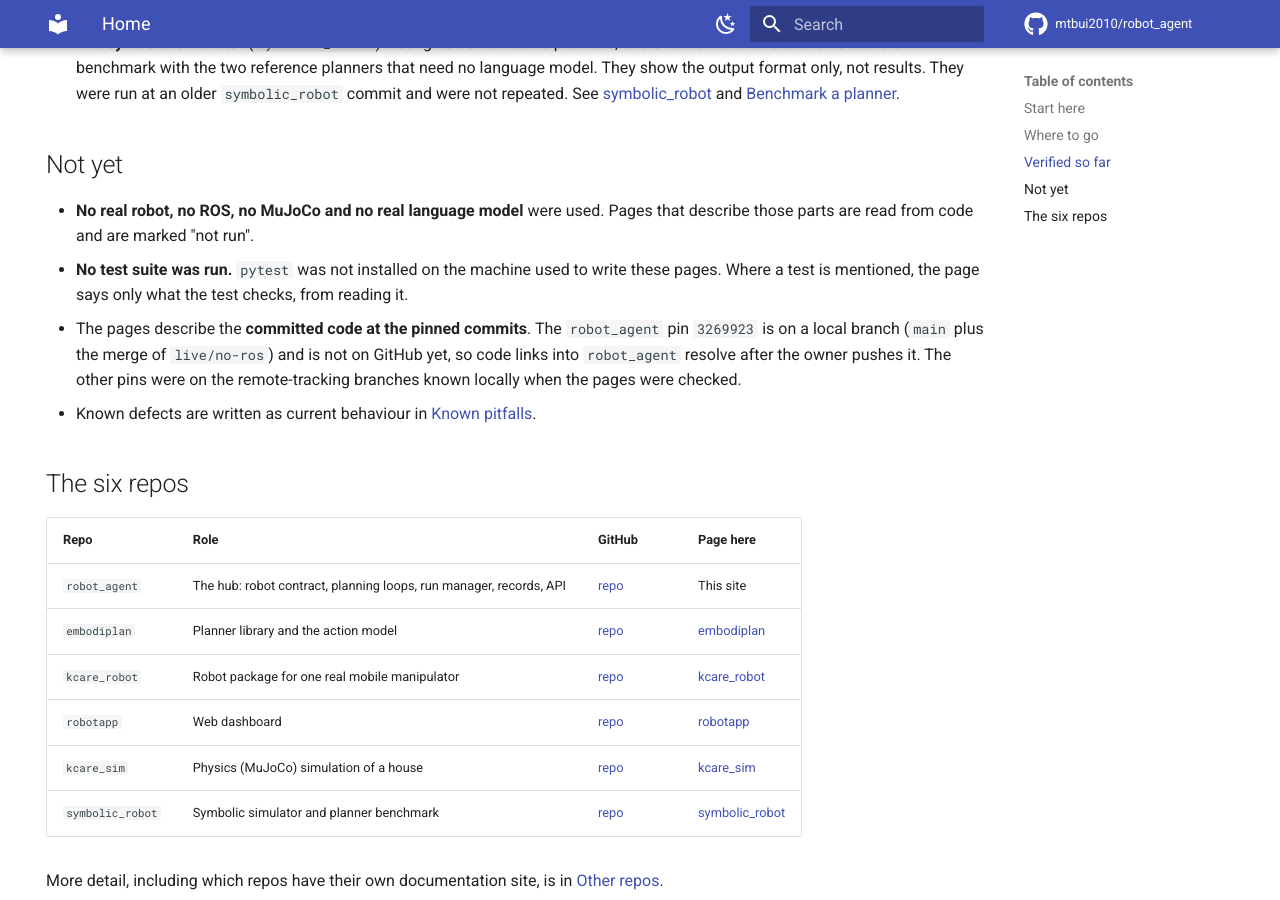
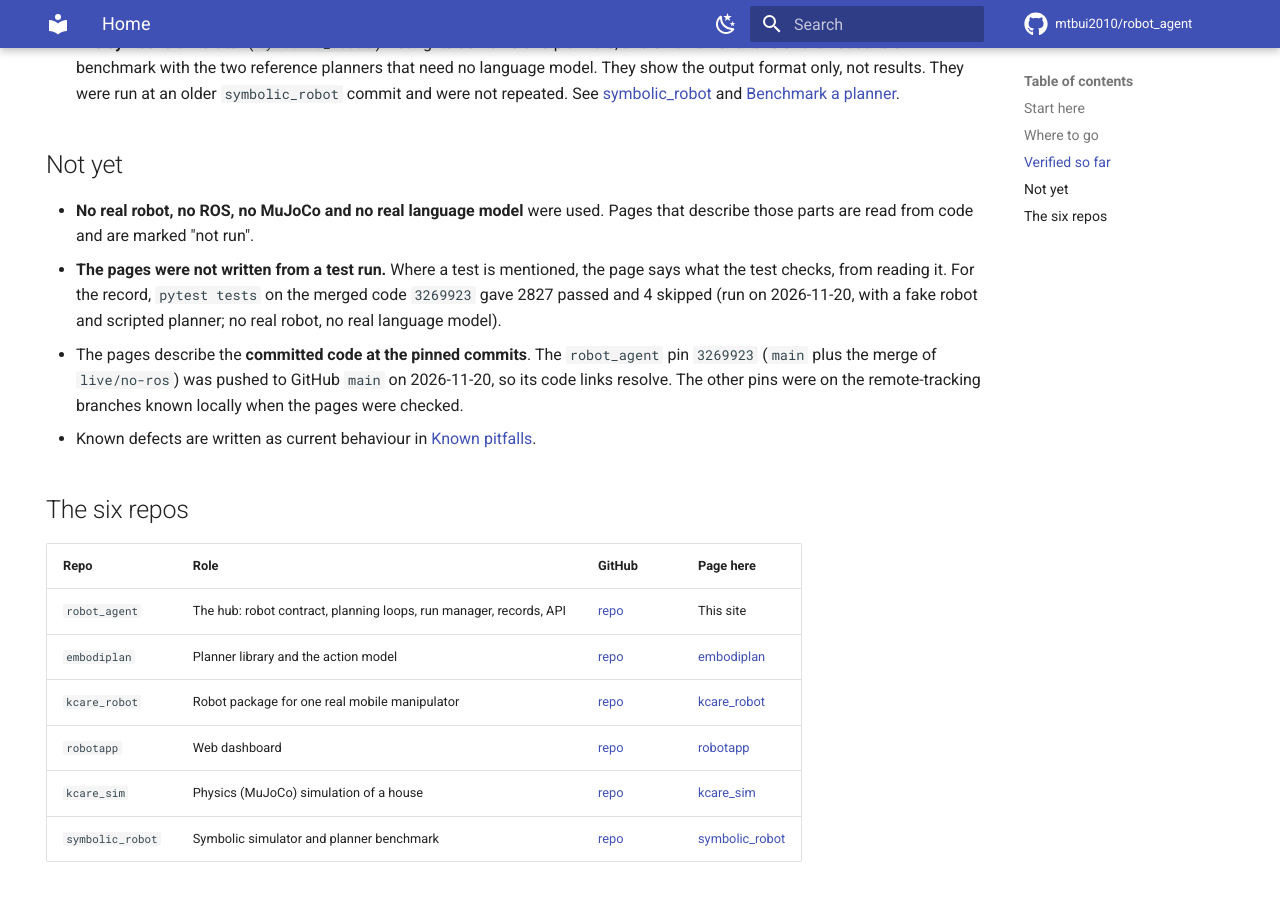
Before and after one commit to mtbui2010/robot_agent, an MkDocs documentation site: the page built from website/docs/index.md, in a window 1280 px wide and 900 px high, scrolled down 1651 px. Built offline with MkDocs 1.6.1 and Material for MkDocs 9.7.7, drawn with Linux system fonts in a browser that asks for light colours; comment, search, counter and statistics services are not loaded.

Commit message:
docs: the robot_agent pin 3269923 is on GitHub main now (the notes said it was not pushed yet); the home page states the measured test result
Co-Authored-By: Claude Sonnet 5.5 <noreply@anthropic.com>
Claude-Session: https://claude.ai/code/session_01AX9kAGSMD5w2SFyqcSgyGr

```diff
--- a/website/docs/index.md
+++ b/website/docs/index.md
@@ -50,8 +50,8 @@ What was run for these pages was offline, on the machine used to write them:
 ## Not yet
 
 - **No real robot, no ROS, no MuJoCo and no real language model** were used. Pages that describe those parts are read from code and are marked "not run".
-- **No test suite was run.** `pytest` was not installed on the machine used to write these pages. Where a test is mentioned, the page says only what the test checks, from reading it.
-- The pages describe the **committed code at the pinned commits**. The `robot_agent` pin `3269923` is on a local branch (`main` plus the merge of `live/no-ros`) and is not on GitHub yet, so code links into `robot_agent` resolve after the owner pushes it. The other pins were on the remote-tracking branches known locally when the pages were checked.
+- **The pages were not written from a test run.** Where a test is mentioned, the page says what the test checks, from reading it. For the record, `pytest tests` on the merged code `3269923` gave 2827 passed and 4 skipped (run on 2026-11-20, with a fake robot and scripted planner; no real robot, no real language model).
+- The pages describe the **committed code at the pinned commits**. The `robot_agent` pin `3269923` (`main` plus the merge of `live/no-ros`) was pushed to GitHub `main` on 2026-11-20, so its code links resolve. The other pins were on the remote-tracking branches known locally when the pages were checked.
 - Known defects are written as current behaviour in [Known pitfalls](reference/known-pitfalls.md).
 
 ## The six repos
```
Also changed, not shown: website/docs/repos/index.md (+1 -1 lines), website/docs/start/repo-map.md (+1 -1 lines).
